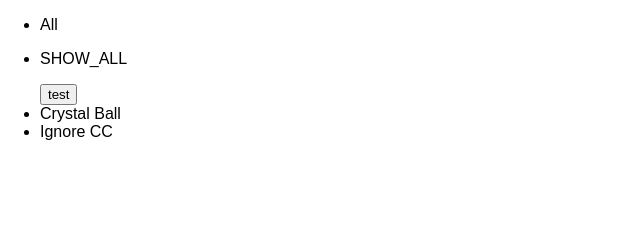
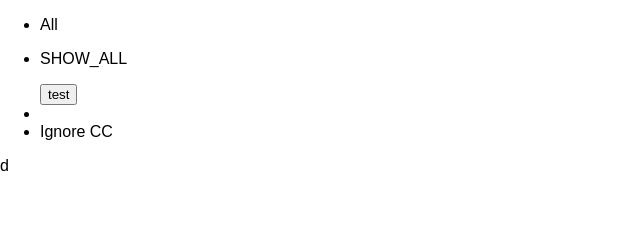
Before and after one commit to soctkoren/MoneyTracker, a React (Create React App) app: page / in a window 1280 px wide. Shown: the top 225 px of the page, without its empty margins (0-640 px from the left). Built offline with nearby package versions, Linux system fonts and the light colour scheme.

Commit message:
refactor working actions working

```diff
--- a/src/Components/TransactionActivityPage/index.js
+++ b/src/Components/TransactionActivityPage/index.js
@@ -16,6 +16,12 @@ const mapDispatchToProps = (dispatch) => {
 	}
 }
 
+function mapObject(object, callback) {
+  return Object.keys(object).map(function (key) {
+    return callback(key, object[key]);
+  });
+}
+
 class TransactionActivityPage extends React.Component {
 	constructor(props) {
 	  super(props);
@@ -25,60 +31,17 @@ class TransactionActivityPage extends React.Component {
 	  	visiableData: [],
 	  	credit: 0,
 	  	debit: 0,
-	  	monthYearSplitAndSum: {}
+	  	monthYearSplitAndSum: {'2014':[]}
 	  };
 
 	  this.setFilter = this.setFilter.bind(this);
 	}
 
 	componentWillMount() {
-		console.log(this.props)
-		// this.state = {
-		// 	data: data.transactions
-		// };
-		// this.monthYearSplitAndSum(data);
 	}
 
 	setFilter() {
 		this.props.setModeFilter('IGNORE_DONUT')
-	}
-
-	monthYearSplitAndSum(data) {
-		let totalDebit = 0
-		let totalCredit = 0
-		const monthYearSplitAndSum = {}
-
-		// Create sum for debit and credit. Also create month & year parser. Doing both work here instead of
-		// iterating through again.
-		data.transactions.forEach((transaction) => {
-		// Create date parser. Rather than converting to date.
-		// split 2014-10-08T10:41:00.000Z by -. first 2 index gives unquie year and month key
-		// that can be stored to the collection monthYearSplitAndSum
-		const date = transaction['transaction-time'].split('-')
-		const yearMonth = (date[0] + date[1])
-			if (monthYearSplitAndSum[yearMonth]) {
-				monthYearSplitAndSum[yearMonth].push(transaction)
-			} else {
-				monthYearSplitAndSum[yearMonth] = [transaction]
-			}
-
-		// Logic to push transaction amount to debit or credit
-			if (transaction.amount <= 0) {
-				totalDebit += transaction.amount
-			} else {
-				totalCredit += transaction.amount
-			}
-		})
-
-		// console.log(totalCredit)
-		// console.log(totalDebit)
-		// console.log(monthYearSplitAndSum)
-
-		this.setState({
-			credit: totalCredit,
-			debit: totalDebit,
-			monthYearSplitAndSum: monthYearSplitAndSum
-		})
 	}
 
 	render () {
@@ -90,20 +53,23 @@ class TransactionActivityPage extends React.Component {
 							All
 						</li>
 						<li>
-							<p>{this.props.data.visibilityFilter.ModeFilters}</p>
+							<p>{this.props.data.app.ModeFilters}</p>
 							<button onClick={this.setFilter}>test</button>
 						</li>
 						<li>
-							Crystal Ball
-									{console.log(this.props.data.visibilityFilter)}
+
 						</li>
 						<li>
 							Ignore CC
+							{this.props.data.app.visibleData.totalCredit}
 						</li>
 					</ul>
 				</div>
 				<div className='activitySummaryContainer'>
-
+					{this.props.data.app.visibleData.monthYearSplitAndSum ? mapObject(this.props.data.app.visibleData.monthYearSplitAndSum, function (key, value) {
+  					console.log(key)
+  					console.log(value)
+					}) : <div>d</div> }
 				</div>
 				<div className='transactionListContainer'>
 				  {this.state.data.map(function(transaction, i) {
--- a/src/Reducers/reducers.js
+++ b/src/Reducers/reducers.js
@@ -7,10 +7,9 @@ const initialState = {
 	visibleData: {}
 }
 
-const visibilityFilter = (state = initialState, action) => {
+const app = (state = initialState, action) => {
   switch (action.type) {
     case 'IGNORE_DONUT':
-			console.log('yo')
 			return Object.assign({}, state, {
 				ModeFilters: action.mode,
 				visibleData: ignoreDonuts(state)
@@ -33,12 +32,26 @@ function isNotDonut(transaction) {
 	}
 }
 
+const ignoreCC = (state) => {
+	let visibleData = monthYearSplitAndSum(state.data.filter(isNotCC))
+	return visibleData
+}
+
+function isNotCC(transaction) {
+	if (transaction['raw-merchant'] !== "DUNKIN #336784" && transaction['raw-merchant'] !== "Krispy Kreme Donuts") {
+		return true
+	} else {
+		return false
+	}
+}
+
+
+
+
 function monthYearSplitAndSum(visibleData) {
 	let totalDebit = 0
 	let totalCredit = 0
 	const monthYearSplitAndSum = {}
-
-	console.log(visibleData)
 	// Create sum for debit and credit. Also create month & year parser. Doing both work here instead of
 	// iterating through again.
 	visibleData.forEach((transaction) => {
@@ -65,7 +78,7 @@ function monthYearSplitAndSum(visibleData) {
 }
 
 const rootReducers = combineReducers({
-	visibilityFilter,
+	app,
 })
 
 export default rootReducers
```
